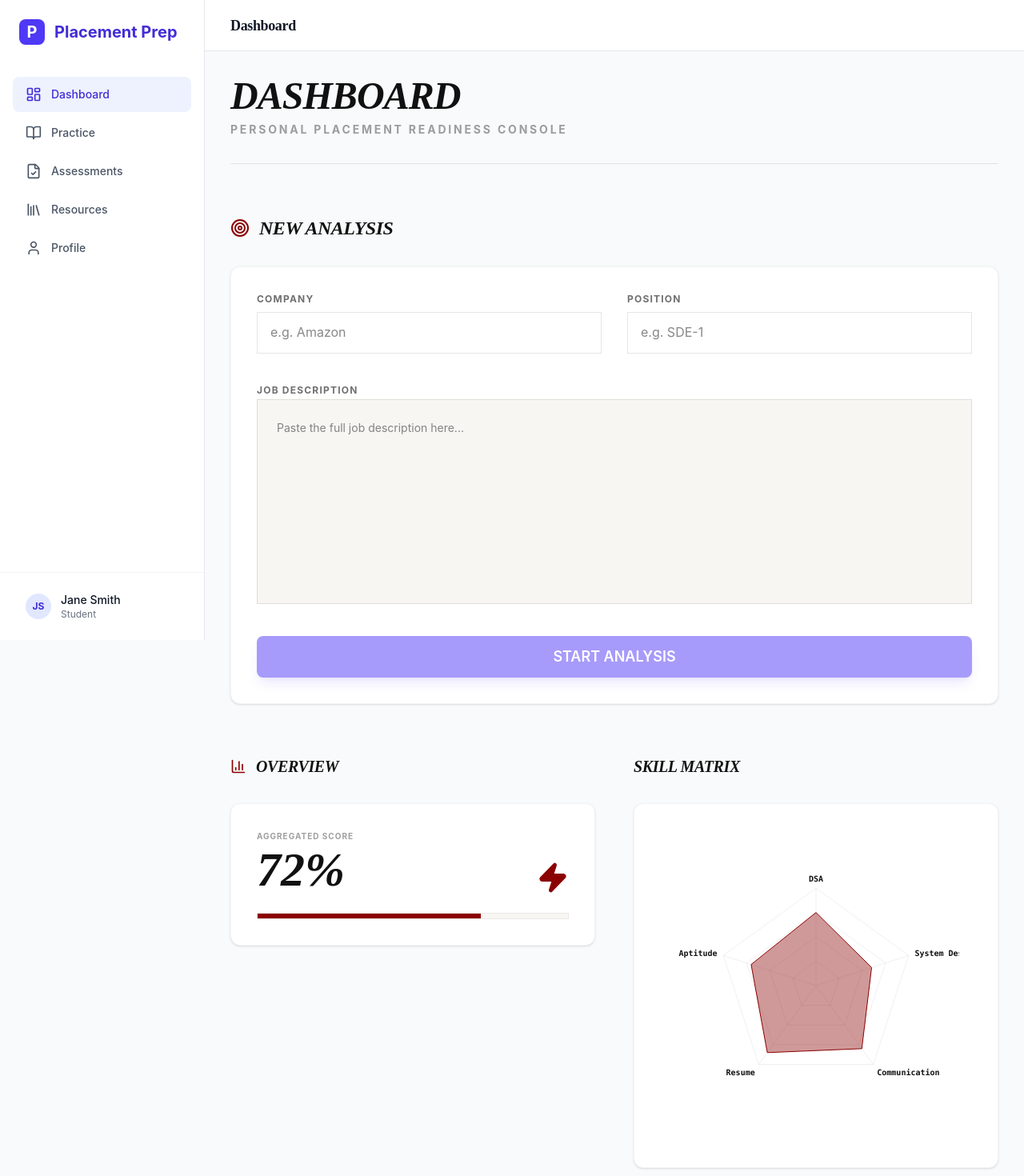
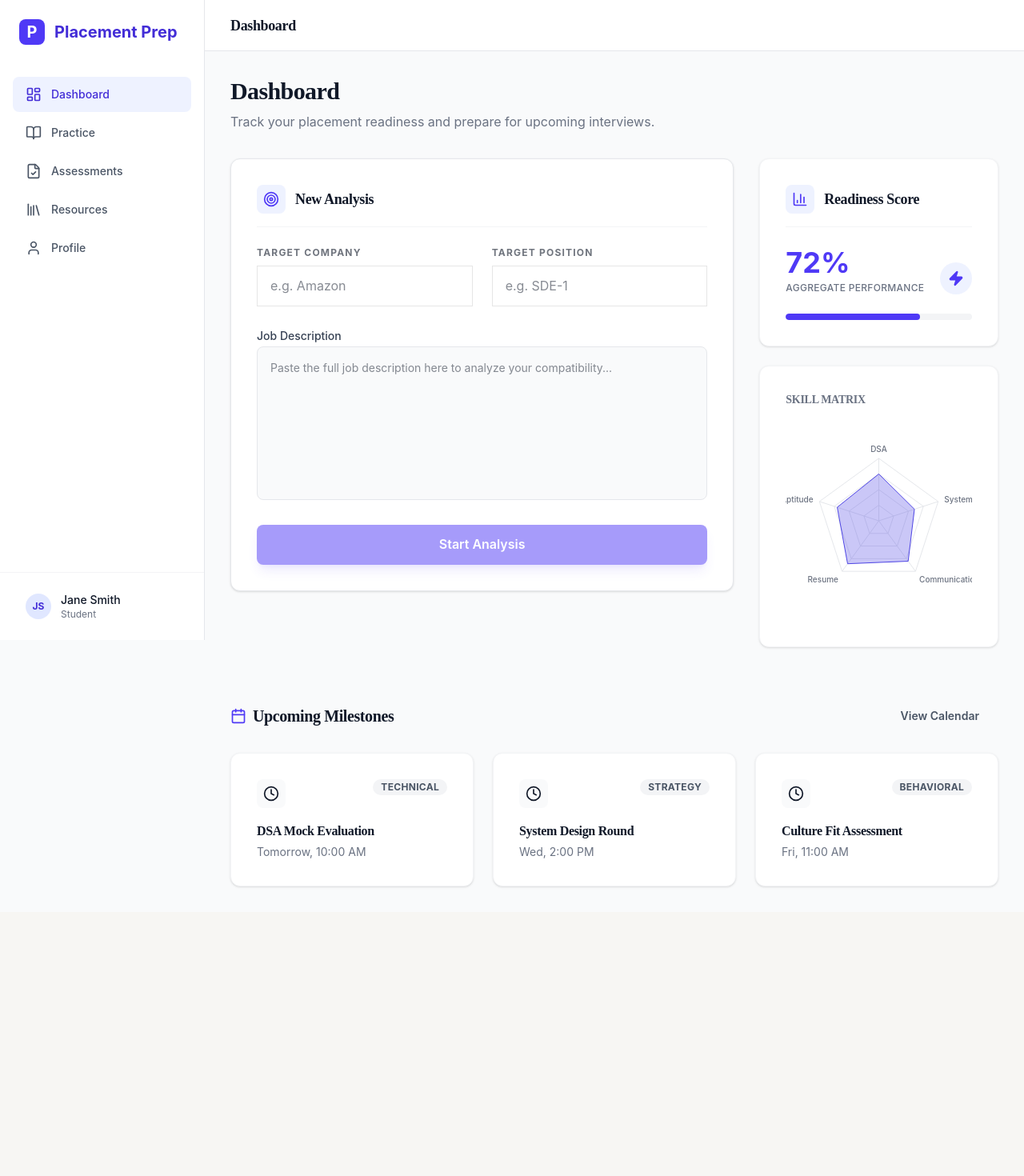
Before and after one commit to mittal-1234/app2, a React (Vite) app: page /dashboard in a window 1280 px wide. Shown: the top 1470 px of the page at 80% size. After the commit the page ends 1140 px from the top, so only its background shows below. Built offline with nearby package versions, Linux system fonts and the light colour scheme.

Commit message:
Polish: Update DashboardPage to match Indigo/Inter theme

```diff
--- a/src/pages/DashboardPage.jsx
+++ b/src/pages/DashboardPage.jsx
@@ -4,7 +4,7 @@ import {
     Radar, RadarChart, PolarGrid, PolarAngleAxis, PolarRadiusAxis, ResponsiveContainer
 } from 'recharts';
 import {
-    BarChart3, ArrowRight, Calendar, Clock, ChevronRight, Zap, Target, FileText
+    BarChart3, ArrowRight, Calendar, Clock, ChevronRight, Zap, Target, FileText, CheckCircle
 } from 'lucide-react';
 import {
     extractSkills, calculateScore, generatePlan, generateChecklist, generateQuestions, saveToHistory
@@ -48,43 +48,47 @@ const DashboardPage = () => {
     };
 
     return (
-        <div className="space-y-16 animate-fade-in text-[#111111]">
-            <div className="border-b border-[#111111]/10 pb-8">
-                <h1 className="text-5xl font-serif font-bold italic tracking-tight uppercase leading-none mb-2">DASHBOARD</h1>
-                <p className="text-sm font-bold uppercase tracking-[0.2em] opacity-40">Personal Placement Readiness Console</p>
+        <div className="space-y-8 animate-fade-in text-gray-900 font-sans">
+            <div>
+                <h1 className="text-3xl font-bold tracking-tight text-gray-900">Dashboard</h1>
+                <p className="text-gray-500 mt-2">Track your placement readiness and prepare for upcoming interviews.</p>
             </div>
 
             {/* Main Form Section */}
-            <div className="grid grid-cols-1 gap-16 items-start">
-                <div className="space-y-8">
-                    <h2 className="text-2xl font-serif font-bold italic uppercase flex items-center gap-3">
-                        <Target size={24} className="text-[#8B0000]" /> NEW ANALYSIS
-                    </h2>
-                    <Card className="space-y-8 shadow-[12px_12px_0px_0px_#111111]">
-                        <div className="grid grid-cols-1 md:grid-cols-2 gap-8">
+            <div className="grid grid-cols-1 lg:grid-cols-3 gap-8 items-start">
+                <div className="lg:col-span-2 space-y-6">
+                    <Card className="space-y-6 shadow-sm border border-gray-200">
+                        <div className="flex items-center gap-3 border-b border-gray-100 pb-4">
+                            <div className="p-2 bg-indigo-50 rounded-lg text-indigo-600">
+                                <Target size={20} />
+                            </div>
+                            <h2 className="text-lg font-semibold text-gray-900">New Analysis</h2>
+                        </div>
+
+                        <div className="grid grid-cols-1 md:grid-cols-2 gap-6">
                             <Input
-                                label="Company"
+                                label="Target Company"
                                 placeholder="e.g. Amazon"
                                 value={formData.company}
                                 onChange={e => setFormData({ ...formData, company: e.target.value })}
                             />
                             <Input
-                                label="Position"
+                                label="Target Position"
                                 placeholder="e.g. SDE-1"
                                 value={formData.role}
                                 onChange={e => setFormData({ ...formData, role: e.target.value })}
                             />
                         </div>
-                        <div className="space-y-4">
-                            <label className="text-xs font-bold uppercase tracking-widest opacity-60">Job Description</label>
+                        <div className="space-y-2">
+                            <label className="text-sm font-medium text-gray-700">Job Description</label>
                             <textarea
-                                className="w-full bg-[#F7F6F3] border border-[#111111]/10 focus:border-[#8B0000] p-6 h-64 text-sm leading-relaxed focus:outline-none transition-all resize-none font-sans"
-                                placeholder="Paste the full job description here..."
+                                className="w-full bg-gray-50 border border-gray-200 rounded-lg p-4 h-48 text-sm focus:border-indigo-500 focus:ring-2 focus:ring-indigo-100 outline-none transition-all resize-none"
+                                placeholder="Paste the full job description here to analyze your compatibility..."
                                 value={formData.jdText}
                                 onChange={e => setFormData({ ...formData, jdText: e.target.value })}
                             />
                             {formData.jdText.length > 0 && formData.jdText.length < 200 && (
-                                <div className="flex items-center gap-2 text-[#8B0000] text-[10px] font-bold uppercase tracking-widest bg-[#8B0000]/5 p-2 px-4">
+                                <div className="flex items-center gap-2 text-amber-600 text-xs font-medium bg-amber-50 p-2 rounded-md">
                                     <Zap size={14} /> Analysis requires more data (min. 200 chars recommended).
                                 </div>
                             )}
@@ -92,50 +96,51 @@ const DashboardPage = () => {
                         <Button
                             onClick={handleAnalyze}
                             disabled={!formData.jdText}
-                            className={`w-full text-lg ${!formData.jdText ? '' : 'shadow-lg shadow-red-900/10'}`}
+                            className="w-full"
                         >
-                            START ANALYSIS
+                            Start Analysis
                         </Button>
                     </Card>
                 </div>
 
-                <div className="grid grid-cols-1 lg:grid-cols-2 gap-12">
+                <div className="space-y-6">
                     {/* Overall Stats */}
-                    <div className="space-y-8">
-                        <h2 className="text-xl font-serif font-bold italic uppercase flex items-center gap-3">
-                            <BarChart3 size={20} className="text-[#8B0000]" /> OVERVIEW
-                        </h2>
                     <Card className="space-y-6">
+                        <div className="flex items-center gap-3 border-b border-gray-100 pb-4">
+                            <div className="p-2 bg-indigo-50 rounded-lg text-indigo-600">
+                                <BarChart3 size={20} />
+                            </div>
+                            <h2 className="text-lg font-semibold text-gray-900">Readiness Score</h2>
+                        </div>
+
                         <div className="flex items-end justify-between">
                             <div className="space-y-1">
-                                    <p className="text-[10px] font-bold uppercase tracking-widest opacity-40">Aggregated Score</p>
-                                    <p className="text-6xl font-serif font-bold italic leading-none">72%</p>
+                                <p className="text-4xl font-bold text-indigo-600">72%</p>
+                                <p className="text-xs font-medium text-gray-500 uppercase tracking-wide">Aggregate Performance</p>
                             </div>
-                                <Zap size={40} className="text-[#8B0000]" fill="currentColor" />
+                            <div className="h-10 w-10 rounded-full bg-indigo-50 flex items-center justify-center text-indigo-600">
+                                <Zap size={20} fill="currentColor" />
                             </div>
-                            <div className="h-2 bg-[#F7F6F3] w-full border border-[#111111]/5">
-                                <div className="bg-[#8B0000] h-full" style={{ width: '72%' }}></div>
+                        </div>
+                        <div className="w-full bg-gray-100 rounded-full h-2 overflow-hidden">
+                            <div className="bg-indigo-600 h-full rounded-full transition-all duration-1000" style={{ width: '72%' }}></div>
                         </div>
                     </Card>
-                    </div>
 
                     {/* Skill Chart */}
-                    <div className="space-y-8">
-                        <h2 className="text-xl font-serif font-bold italic uppercase flex items-center gap-3">
-                            <Radar size={20} className="text-[#8B0000]" /> SKILL MATRIX
-                        </h2>
-                        <Card className="p-0 aspect-square flex items-center justify-center">
-                            <div className="w-full h-full p-4">
+                    <Card className="flex flex-col items-center justify-center min-h-[300px]">
+                        <h3 className="text-sm font-medium text-gray-500 uppercase tracking-wide mb-4 w-full text-left">Skill Matrix</h3>
+                        <div className="w-full h-[250px]">
                             <ResponsiveContainer width="100%" height="100%">
                                 <RadarChart cx="50%" cy="50%" outerRadius="70%" data={radarData}>
-                                        <PolarGrid stroke="#11111110" />
-                                        <PolarAngleAxis dataKey="subject" tick={{ fill: '#111111', fontSize: 10, fontWeight: 700, fontFamily: 'var(--font-mono)' }} />
+                                    <PolarGrid stroke="#e5e7eb" />
+                                    <PolarAngleAxis dataKey="subject" tick={{ fill: '#6b7280', fontSize: 10, fontWeight: 500 }} />
                                     <Radar
                                         name="Performance"
                                         dataKey="A"
-                                            stroke="#8B0000"
-                                            fill="#8B0000"
-                                            fillOpacity={0.4}
+                                        stroke="#4f46e5"
+                                        fill="#4f46e5"
+                                        fillOpacity={0.3}
                                     />
                                 </RadarChart>
                             </ResponsiveContainer>
@@ -143,37 +148,37 @@ const DashboardPage = () => {
                     </Card>
                 </div>
             </div>
+
+            {/* Assessment Timeline */}
+            <div className="pt-8">
+                <div className="flex items-center justify-between mb-6">
+                    <h2 className="text-xl font-bold text-gray-900 flex items-center gap-2">
+                        <Calendar size={20} className="text-indigo-600" />
+                        Upcoming Milestones
+                    </h2>
+                    <Button variant="ghost" className="text-sm">View Calendar</Button>
                 </div>
 
-            {/* Assessment Timeline */}
-            <div className="pt-16 border-t border-[#111111]/10 space-y-8">
-                <h2 className="text-2xl font-serif font-bold italic uppercase flex items-center gap-3">
-                    <Calendar size={24} className="text-[#8B0000]" /> UPCOMING MILESTONES
-                </h2>
-                <div className="grid grid-cols-1 md:grid-cols-3 gap-8">
+                <div className="grid grid-cols-1 md:grid-cols-3 gap-6">
                     {[
-                        { title: 'DSA MOCK EVAL', time: 'TOMORROW 10:00', type: 'TECHNICAL' },
-                        { title: 'SYSTEM DESIGN', time: 'WED 14:00', type: 'STRATEGY' },
-                        { title: 'CULTURE FIT', time: 'FRI 11:00', type: 'BEHAVIORAL' }
+                        { title: 'DSA Mock Evaluation', time: 'Tomorrow, 10:00 AM', type: 'Technical' },
+                        { title: 'System Design Round', time: 'Wed, 2:00 PM', type: 'Strategy' },
+                        { title: 'Culture Fit Assessment', time: 'Fri, 11:00 AM', type: 'Behavioral' }
                     ].map((item, i) => (
-                        <div key={i} className="group p-8 border border-[#111111]/10 hover:border-[#8B0000] hover:bg-white transition-all duration-300 space-y-4 cursor-pointer">
-                            <div className="flex justify-between items-start">
-                                <div className="w-10 h-10 border border-[#111111]/10 flex items-center justify-center group-hover:border-[#8B0000] group-hover:bg-[#8B0000] group-hover:text-white transition-all">
+                        <Card key={i} className="hover:border-indigo-200 hover:shadow-md transition-all cursor-pointer group">
+                            <div className="flex justify-between items-start mb-4">
+                                <div className="p-2 bg-gray-50 rounded-lg group-hover:bg-indigo-50 group-hover:text-indigo-600 transition-colors">
                                     <Clock size={20} />
                                 </div>
-                                <Badge variant="neutral" className="group-hover:bg-[#111111] group-hover:text-white transition-colors">{item.type}</Badge>
+                                <Badge variant="neutral" className="bg-gray-100 text-gray-600 group-hover:bg-indigo-100 group-hover:text-indigo-700">{item.type}</Badge>
                             </div>
-                            <div className="space-y-1">
-                                <h4 className="text-lg font-serif font-bold italic uppercase tracking-tight">{item.title}</h4>
-                                <p className="text-[10px] font-bold opacity-40 tracking-[0.2em]">{item.time}</p>
+                            <div>
+                                <h4 className="font-bold text-gray-900 group-hover:text-indigo-700 transition-colors">{item.title}</h4>
+                                <p className="text-sm text-gray-500 mt-1">{item.time}</p>
                             </div>
-                        </div>
+                        </Card>
                     ))}
                 </div>
-            </div>
-
-            <div className="text-center opacity-10 text-[8px] font-bold uppercase tracking-[0.8em] pt-16 pb-8">
-                KodNest Premium Build System • Protocol Established
             </div>
         </div>
     );
```
Lines whose indentation alone changed are shown as unchanged.
